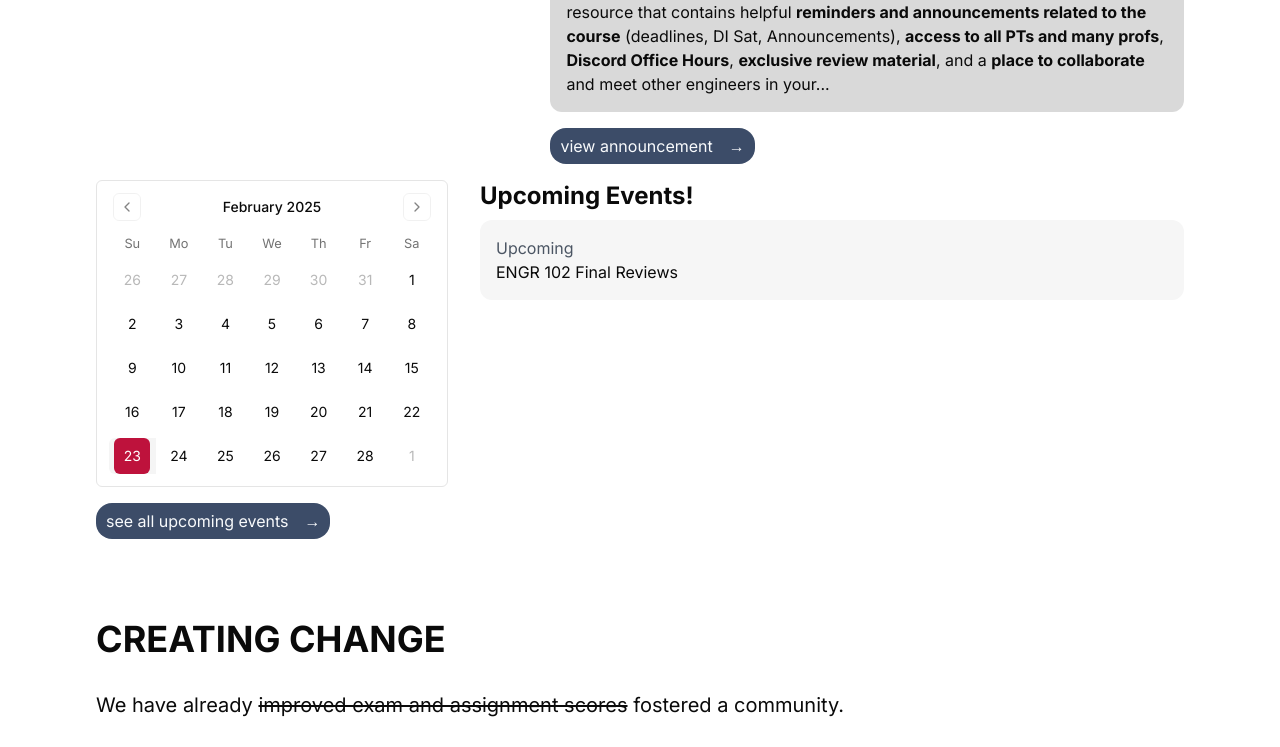
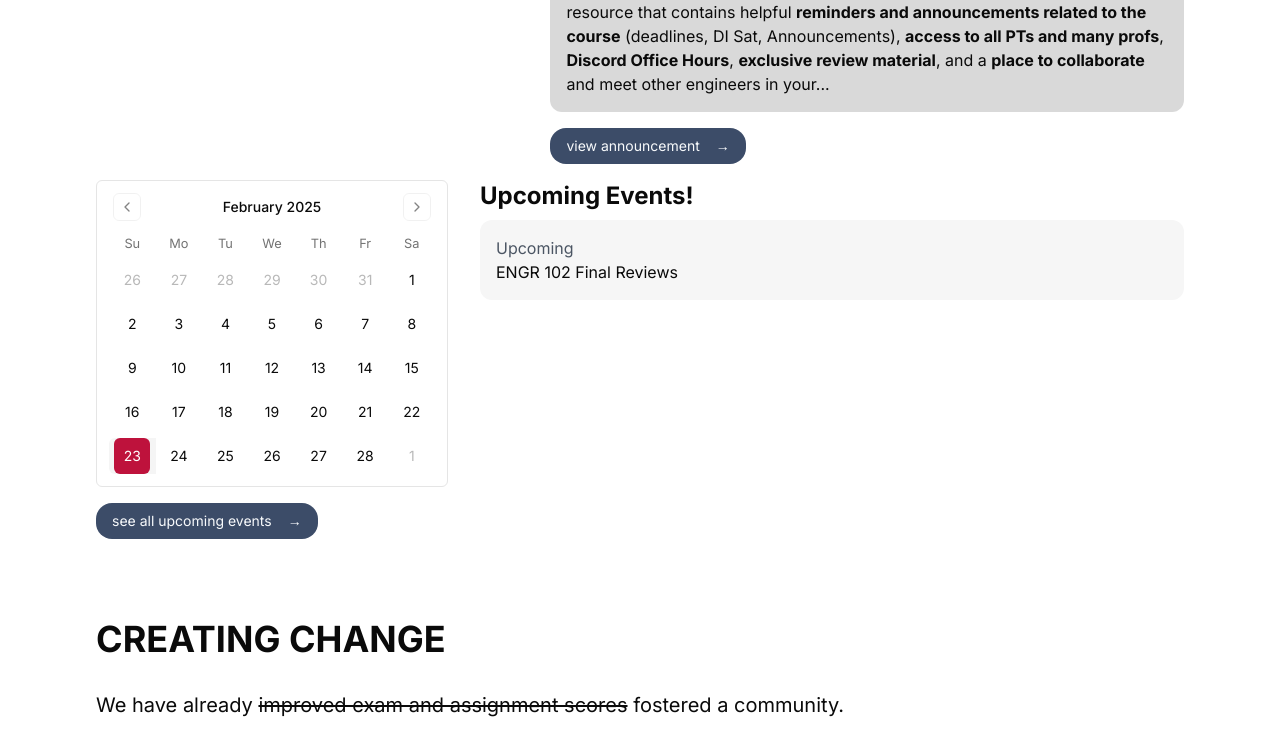
Before and after one commit to TAO-ENGR/club-website, a Next.js app in the folder club-website/: page / in a window 1280 px wide. Shown: the part 1068-1815 px from the top of the page. Built offline with nearby package versions, Linux system fonts and the light colour scheme; no server answers.

Commit message:
update styling

```diff
--- a/club-website/src/components/arrowButton.tsx
+++ b/club-website/src/components/arrowButton.tsx
@@ -12,8 +12,8 @@ const ArrowButton: React.FC<Props> = ({ link, children, external = false }) => {
       href={link}
       target={external ? "_blank" : "_self"}
       rel="noopener noreferrer"
-      className="flex w-min items-center gap-4 hover:gap-6 duration-200 bg-ashyBlue text-slate-50 lg:text-base md:text-xs text-sm
-              rounded-2xl px-2.5 py-1 h-9"
+      className="flex w-min items-center gap-4 hover:gap-6 duration-200 bg-ashyBlue text-slate-50 text-sm
+              rounded-2xl px-4 py-1 h-9"
     >
       <span className="w-max">{children}</span>
       <span>→</span>
```
